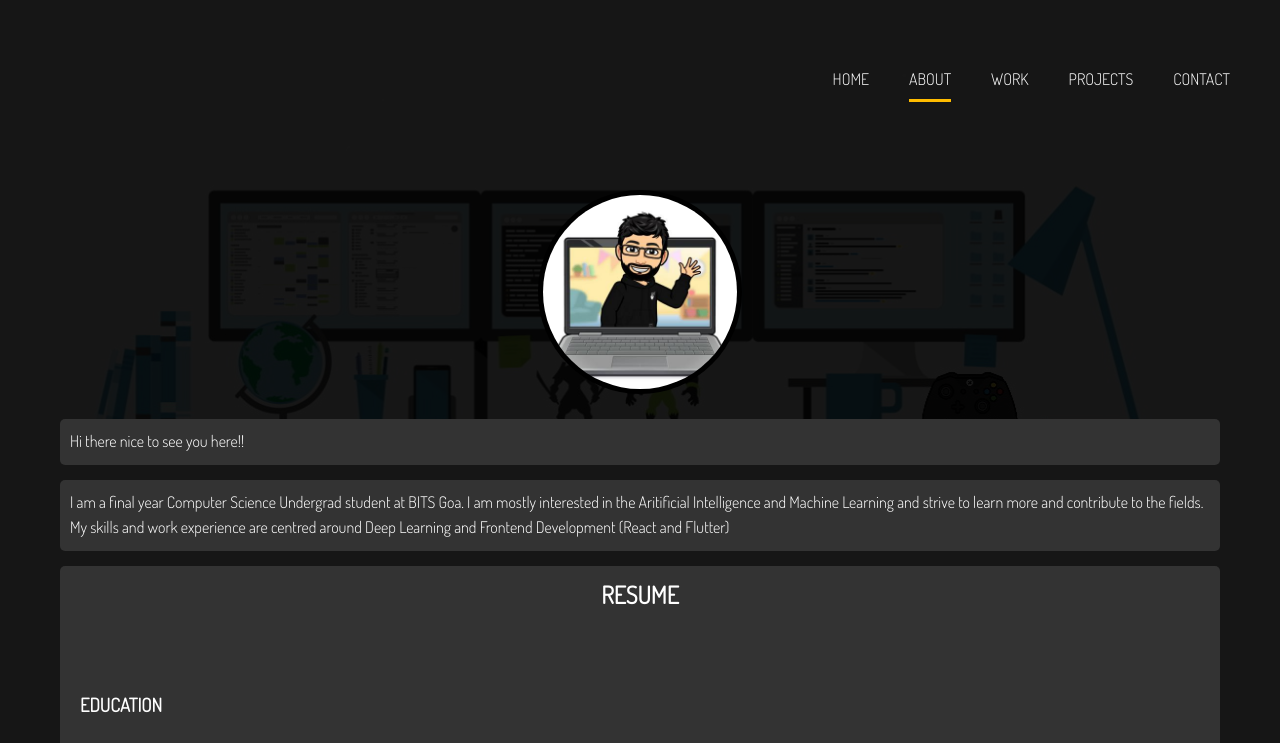
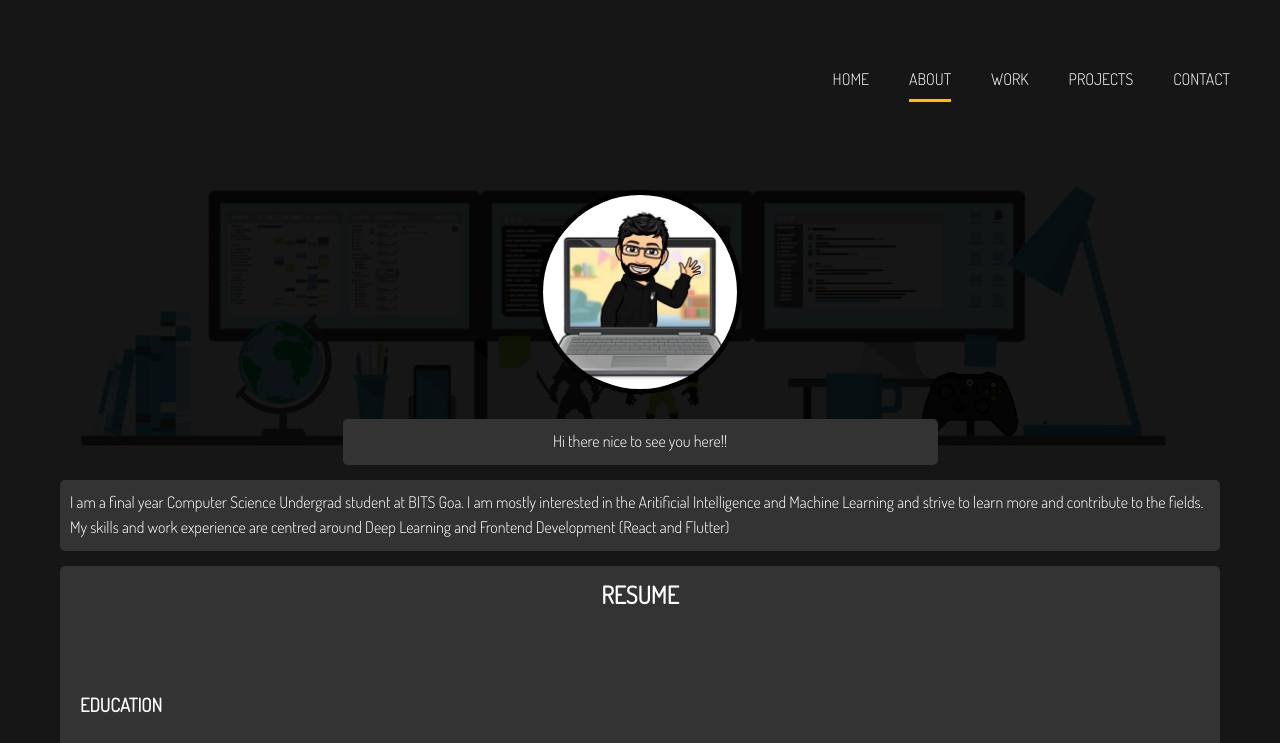
Before and after one commit to preeyam2000sahu/portfolio, a plain HTML site: page about.html in a window 1280 px wide. Shown: the top 743 px of the page. Drawn offline with nearby package versions, Linux system fonts and the light colour scheme; a web font is replaced by a local one.

Commit message:
Update about.html
Small changes 2

```diff
--- a/about.html
+++ b/about.html
@@ -42,7 +42,7 @@
                         style="border-radius: 50%;background: black; padding: 5px;display: block;max-width:50%;max-height:50%;">
                 </div>
             </div>
-            <div class="card">Hi there nice to see you here!!</div>
+            <div class="card" style="margin:auto;text-align:center;width:50%;">Hi there nice to see you here!!</div>
             <div class="card">
                 I am a final year Computer Science Undergrad student at BITS Goa.
                 I am mostly interested in the Aritificial Intelligence and Machine Learning and strive to learn more and contribute to the fields.
```
